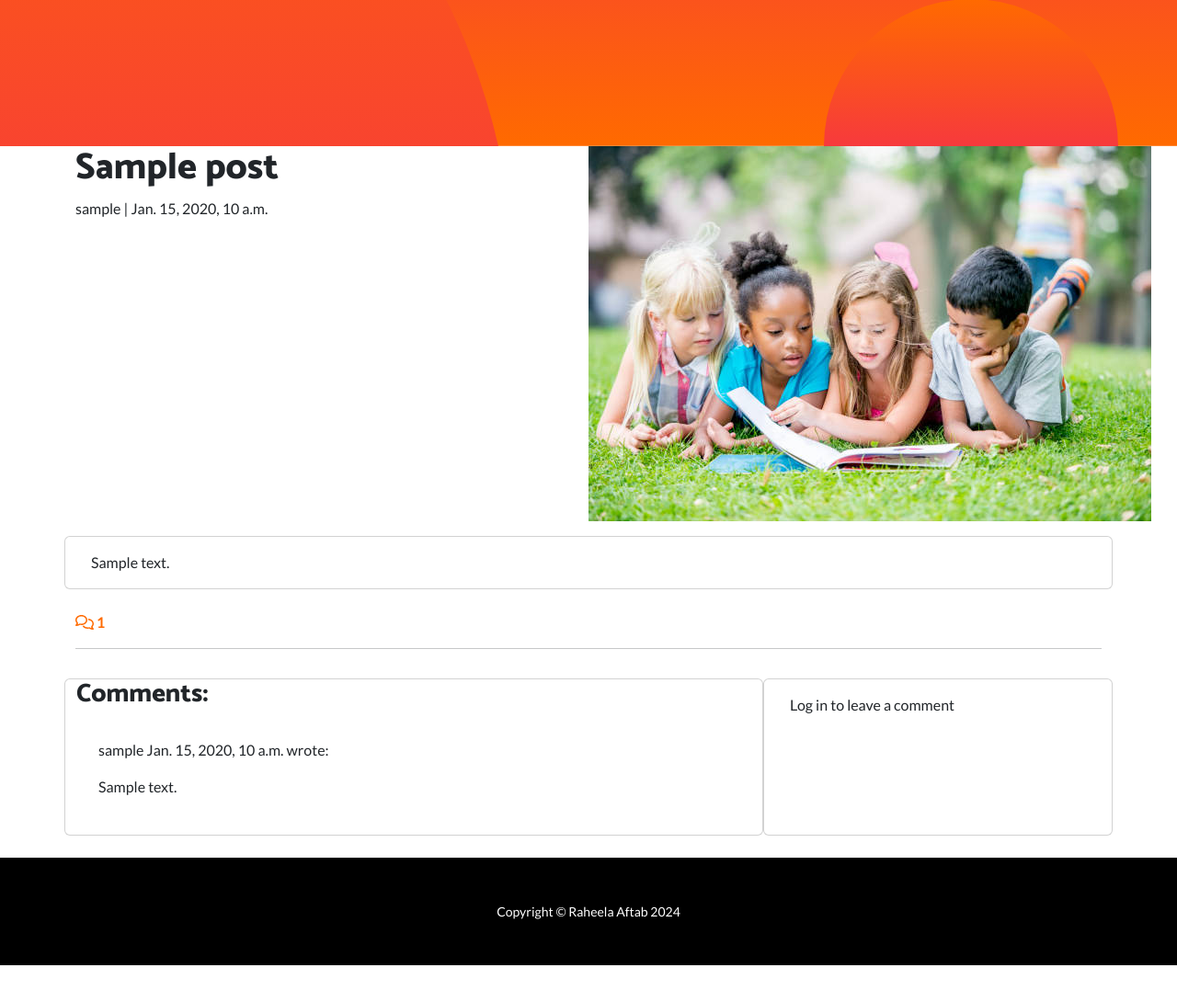
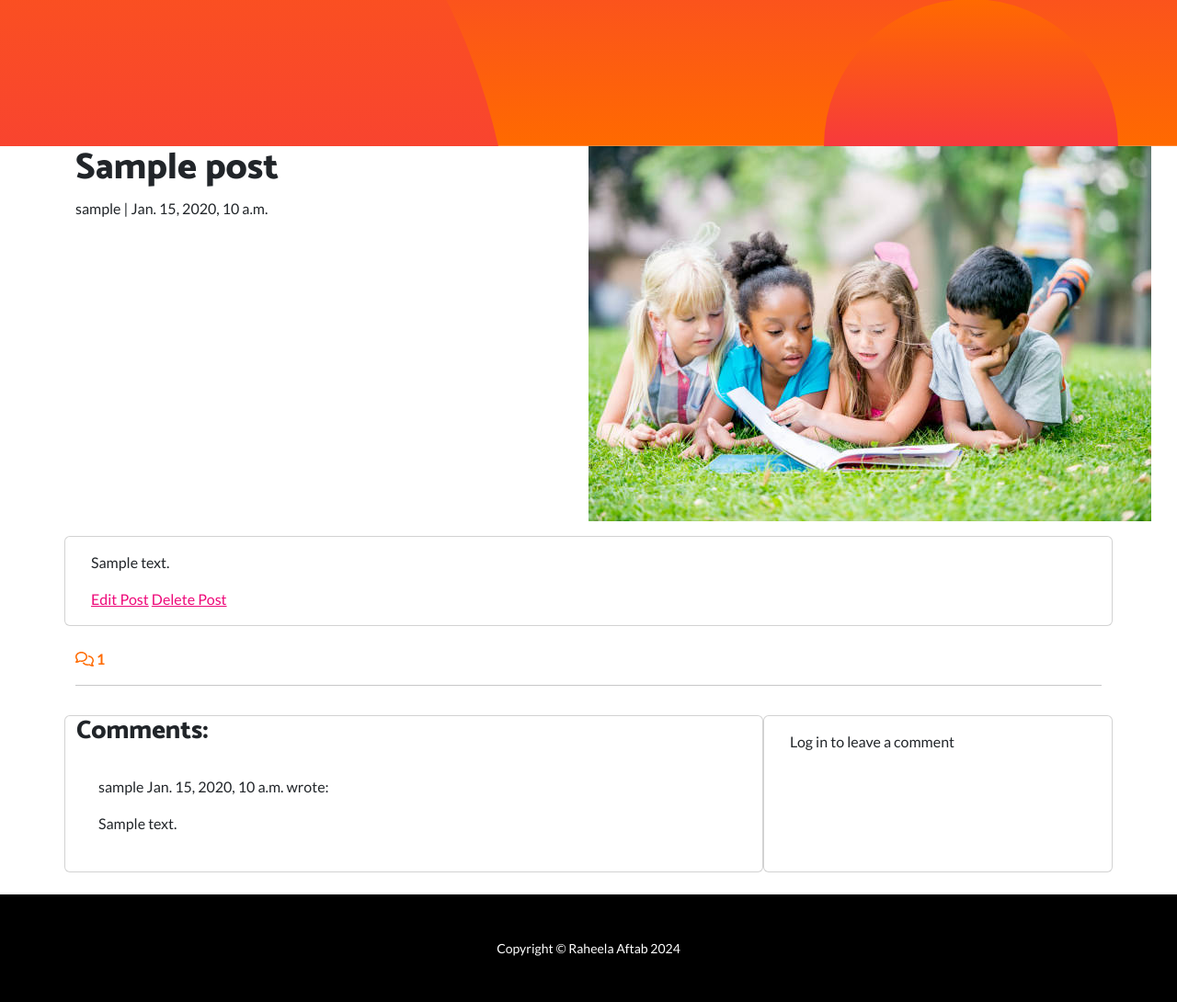
Before and after one commit to raheelaahmed/parentingram, a Django app: a page that uses blog/templates/blog/post_detail.html in a window 1280 px wide. Shown: the part 528-1618 px from the top of the page at 92% size. Before the commit the page ends 1578 px from the top, so only its background shows below. Run offline with Django 4.2, Linux system fonts and the light colour scheme; tables that the repository leaves empty hold one stand-in row (values such as "Sample post"); some libraries are stand-ins or nearby versions.

Commit message:
add post_update and post_delete

```diff
--- a/blog/models.py
+++ b/blog/models.py
@@ -27,6 +27,7 @@ class Post(models.Model):
     def __str__(self):
         return f"{self.title} | written by {self.author}"
 
+
     #comment model
 
 class Comment(models.Model):
--- a/blog/templates/blog/post_detail.html
+++ b/blog/templates/blog/post_detail.html
@@ -27,6 +27,8 @@
                 <p class="card-text">
                     {{ post.content | safe }}
                 </p>
+                <a href="{% url 'update_post' slug=post.slug %}">Edit Post</a>
+                <a href="{% url 'delete_post' slug=post.slug %}" onclick="return confirm('Are you sure you want to delete this post?');">Delete Post</a>
             </div>
         </div>
     </div>
--- a/blog/urls.py
+++ b/blog/urls.py
@@ -7,7 +7,8 @@ from django.urls import path
 urlpatterns = [
 
     path('', views.PostList.as_view(), name='home'),
-
+   path('<slug:slug>/delete/', views.delete_post, name='delete_post'),
+    path('<slug:slug>/update/', views.postUpdateView.as_view(), name='update_post'),
     path('<slug:slug>/create_post', views.create_post, name='create_post'),
 
     path('<slug:slug>/', views.post_detail, name='post_detail'),
--- a/blog/views.py
+++ b/blog/views.py
@@ -1,5 +1,6 @@
 from django.shortcuts import render, get_object_or_404, reverse, redirect
 from django.views import generic
+from django.views.generic.edit import UpdateView
 from django.contrib import messages
 from django.http import HttpResponseRedirect
 from .models import Post, Comment
@@ -122,3 +123,28 @@ def create_post(request,slug):
 
     def get_absolute_url(slug):
         return reverse('post_detail')
+
+
+class postUpdateView(UpdateView):
+    model = Post
+    form_class = PostForm
+    template_name = 'blog/update_post.html'
+
+
+    def get_success_url(self):
+        return reverse('post_detail', kwargs={'slug': self.object.slug})
+
+
+
+
+
+def delete_post(request, slug):
+    post = get_object_or_404(Post, slug=slug)
+
+    if request.method == 'POST':
+        post.delete()
+        messages.success(request, 'Post deleted successfully!')
+        return redirect('home')
+  # Redirect to the home page
+    else:
+        return render(request, 'blog/post_delete.html', {'post': post})
```
Also changed, not shown: blog/templates/blog/post_delete.html (added, +12 -0 lines), blog/templates/blog/update_post.html (added, +30 -0 lines).
